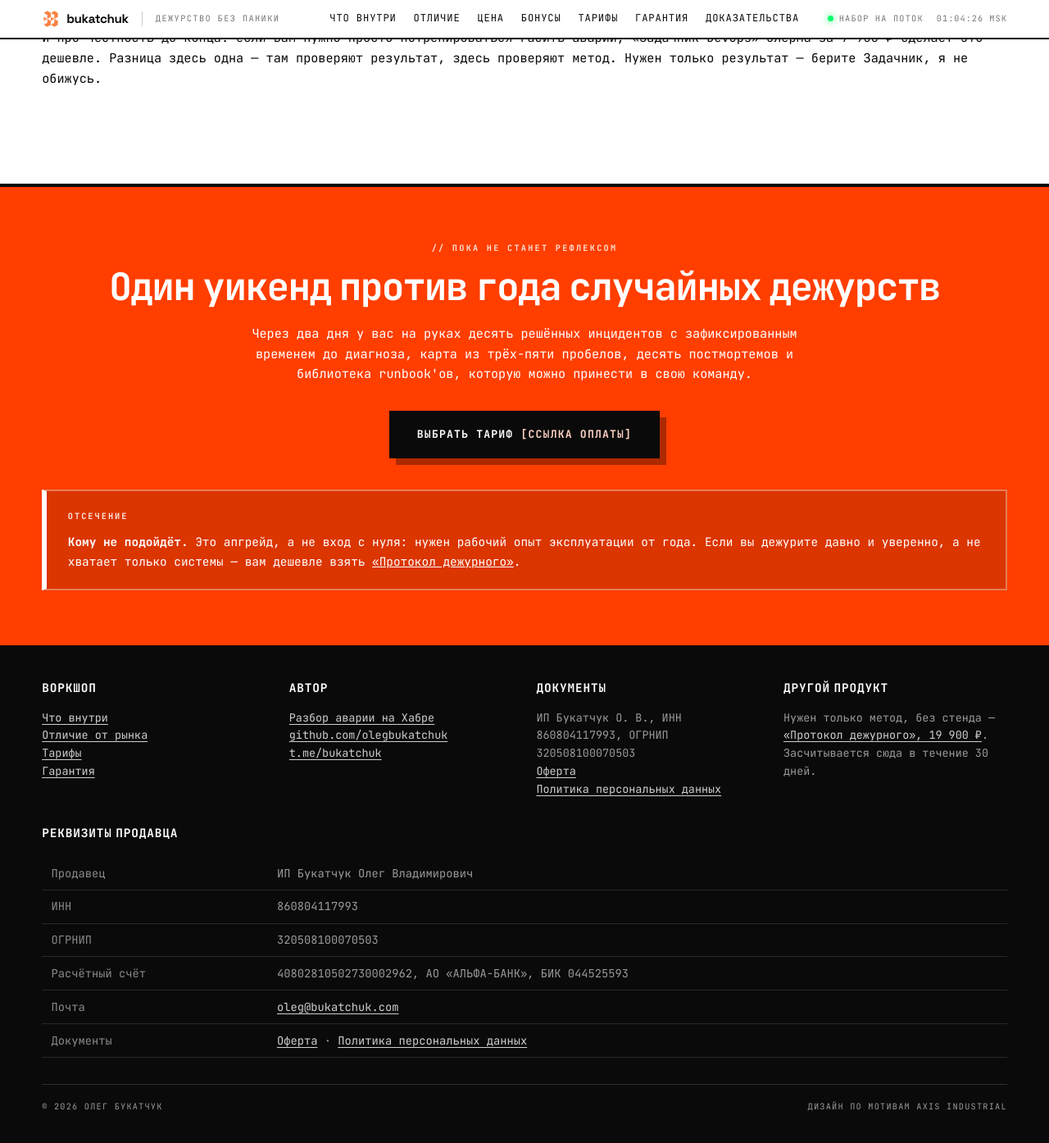
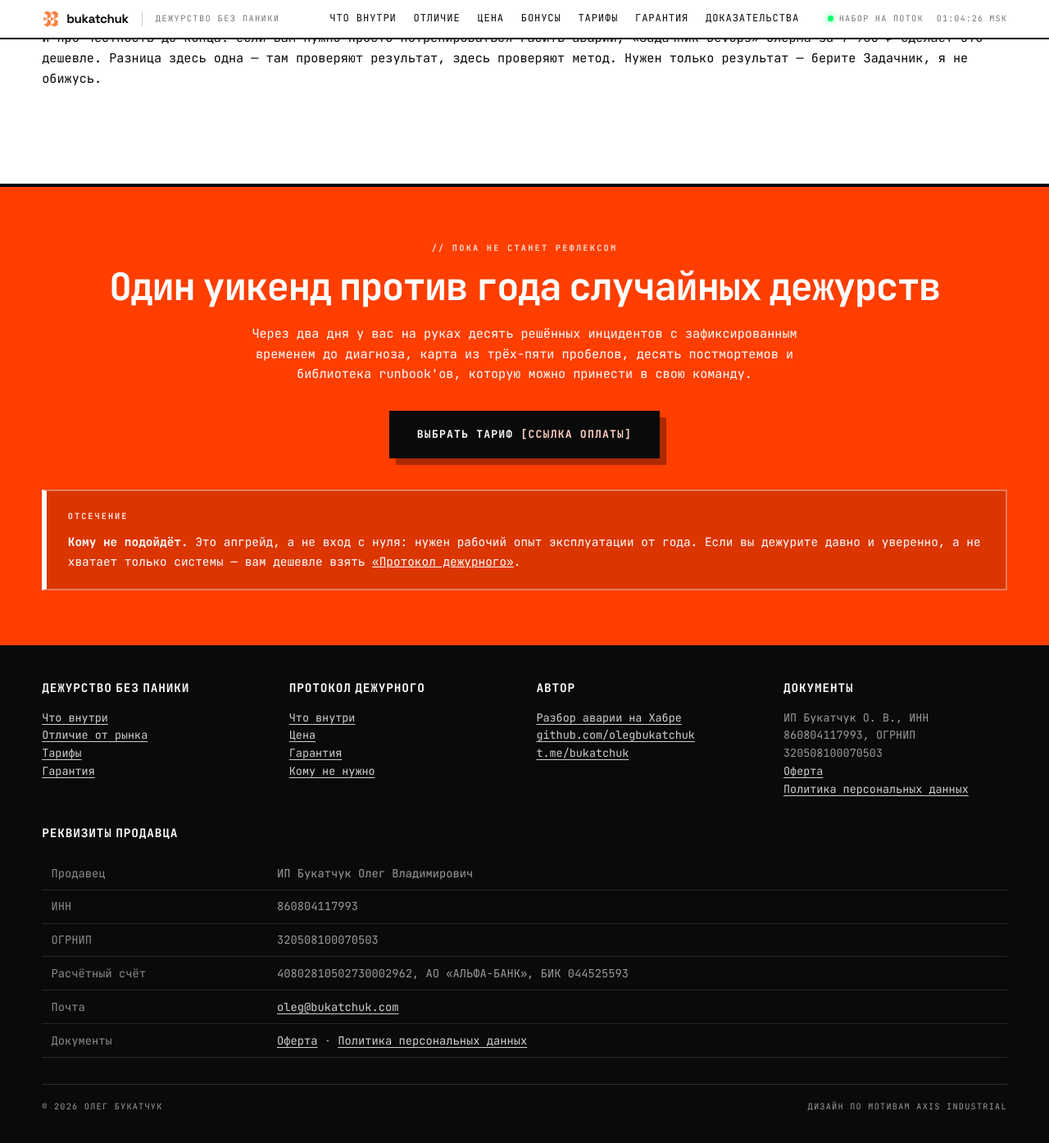
Before and after one commit to bukatchuk/oncall.bukatchuk.ru, a Jekyll site: the page built from index.html, in a window 1280 px wide and 1400 px high, scrolled down 13811 px. Shown: the top 1394 px of the window at 82% size. Built offline with Jekyll 4.4.1, drawn with Linux system fonts in a browser that asks for light colours; some of the changed lines change nothing that is shown.

Commit message:
Общий подвал на всех страницах; ширина текста на оферте и политике
- подвал один на весь сайт (_data/footer.yml): одинаковый на обеих продуктовых страницах, оферте и политике; подвалы продуктов удалены — они уже разошлись в реквизитах
- в CSS не хватало закрывающей скобки у @media (max-width:900px): стили страниц документов и размер заголовка «Протокола» работали только на узком экране

```diff
--- a/_data/duty/footer.yml
+++ b/_data/footer.yml
@@ -1,13 +1,14 @@
-# Подвал страницы «Дежурство»
+# Подвал — один на весь сайт: обе продуктовые страницы, оферта и политика.
+# Правится только здесь, иначе страницы снова разъедутся.
 columns:
-  - title: "Воркшоп"
-    html: "<p><a href=\"#what\">Что внутри</a><br><a href=\"#diff\">Отличие от рынка</a><br><a href=\"#tar\">Тарифы</a><br><a href=\"#guar\">Гарантия</a></p>"
+  - title: "Дежурство без паники"
+    html: "<p><a href=\"/#what\">Что внутри</a><br><a href=\"/#diff\">Отличие от рынка</a><br><a href=\"/#tar\">Тарифы</a><br><a href=\"/#guar\">Гарантия</a></p>"
+  - title: "Протокол дежурного"
+    html: "<p><a href=\"/protocol/#what\">Что внутри</a><br><a href=\"/protocol/#price\">Цена</a><br><a href=\"/protocol/#guar\">Гарантия</a><br><a href=\"/protocol/#who\">Кому не нужно</a></p>"
   - title: "Автор"
     html: "<p><a href=\"https://habr.com/ru/articles/1078876/\" target=\"_blank\" rel=\"noopener\">Разбор аварии на Хабре</a><br><a href=\"https://github.com/olegbukatchuk\" target=\"_blank\" rel=\"noopener\">github.com/olegbukatchuk</a><br><a href=\"https://t.me/bukatchuk\" target=\"_blank\" rel=\"noopener\">t.me/bukatchuk</a></p>"
   - title: "Документы"
     html: "<p>ИП Букатчук О. В., ИНН 860804117993, ОГРНИП 320508100070503<br><a href=\"/offer/\">Оферта</a><br><a href=\"/privacy/\">Политика персональных данных</a></p>"
-  - title: "Другой продукт"
-    html: "<p>Нужен только метод, без стенда — <a href=\"/protocol/\">«Протокол дежурного», 19 900 ₽</a>. Засчитывается сюда в течение 30 дней.</p>"
 requisites_title: "Реквизиты продавца"
 requisites:
   - label: "Продавец"
--- a/_data/protocol/footer.yml
+++ /dev/null
@@ -1,25 +0,0 @@
-# Подвал страницы «Протокол»
-columns:
-  - title: "Пакет"
-    html: "<p><a href=\"#what\">Что внутри</a><br><a href=\"#price\">Цена</a><br><a href=\"#guar\">Гарантия</a><br><a href=\"#who\">Кому не нужно</a></p>"
-  - title: "Автор"
-    html: "<p><a href=\"https://habr.com/ru/articles/1078876/\" target=\"_blank\" rel=\"noopener\">Разбор аварии на Хабре</a><br><a href=\"https://github.com/olegbukatchuk\" target=\"_blank\" rel=\"noopener\">github.com/olegbukatchuk</a><br><a href=\"https://t.me/bukatchuk\" target=\"_blank\" rel=\"noopener\">t.me/bukatchuk</a></p>"
-  - title: "Документы"
-    html: "<p>ИП Букатчук О. В., ИНН 860804117993, ОГРНИП 320508100070503<br><a href=\"/offer/\">Оферта</a><br><a href=\"/privacy/\">Политика персональных данных</a></p>"
-  - title: "Если нужен стенд"
-    html: "<p><a href=\"/\">«Дежурство без паники»</a> — десять аварий под таймером на копии боевой инфраструктуры, от 62 900 ₽.</p>"
-requisites_title: "Реквизиты продавца"
-requisites:
-  - label: "Продавец"
-    value: "ИП Букатчук Олег Владимирович"
-  - label: "ИНН"
-    value: "860804117993"
-  - label: "ОГРНИП"
-    value: "320508100070503"
-  - label: "Почта"
-    value: "<a href=\"mailto:oleg@bukatchuk.com\">oleg@bukatchuk.com</a>"
-  - label: "Документы"
-    value: "<a href=\"/offer/\">Оферта</a> · <a href=\"/privacy/\">Политика персональных данных</a>"
-copyright: "Олег Букатчук"
-bottom:
-  - "Дизайн по мотивам Axis Industrial"
--- a/_includes/footer.html
+++ b/_includes/footer.html
@@ -1,5 +1,4 @@
-{%- assign key = page.product | default: 'duty' -%}
-{%- assign f = site.data[key].footer -%}
+{%- assign f = site.data.footer -%}
 <footer class="ft">
   <div class="ft__in">
     {%- for c in f.columns %}
--- a/assets/css/main.css
+++ b/assets/css/main.css
@@ -553,7 +553,7 @@ section > .wrap > :last-child{margin-bottom:0}
 .disq{display:grid;grid-template-columns:minmax(280px,.9fr) 1.1fr;gap:1.6rem 3rem;align-items:start;margin-top:.6rem}
 .disq h2{margin:0;color:#fff;max-width:none}
 .disq p{margin:0}
-@media (max-width:900px){.disq{grid-template-columns:1fr}
+@media (max-width:900px){.disq{grid-template-columns:1fr}}
 .p-protocol .hero h1{font-size:clamp(2.06rem,6.83vw,6.66rem)}
 /* ---- страницы документов (оферта, политика) ---- */
 /* ============ ТЕКСТОВЫЕ СТРАНИЦЫ (оферта, политика) ============ */
```
Also changed, not shown: README.md.
